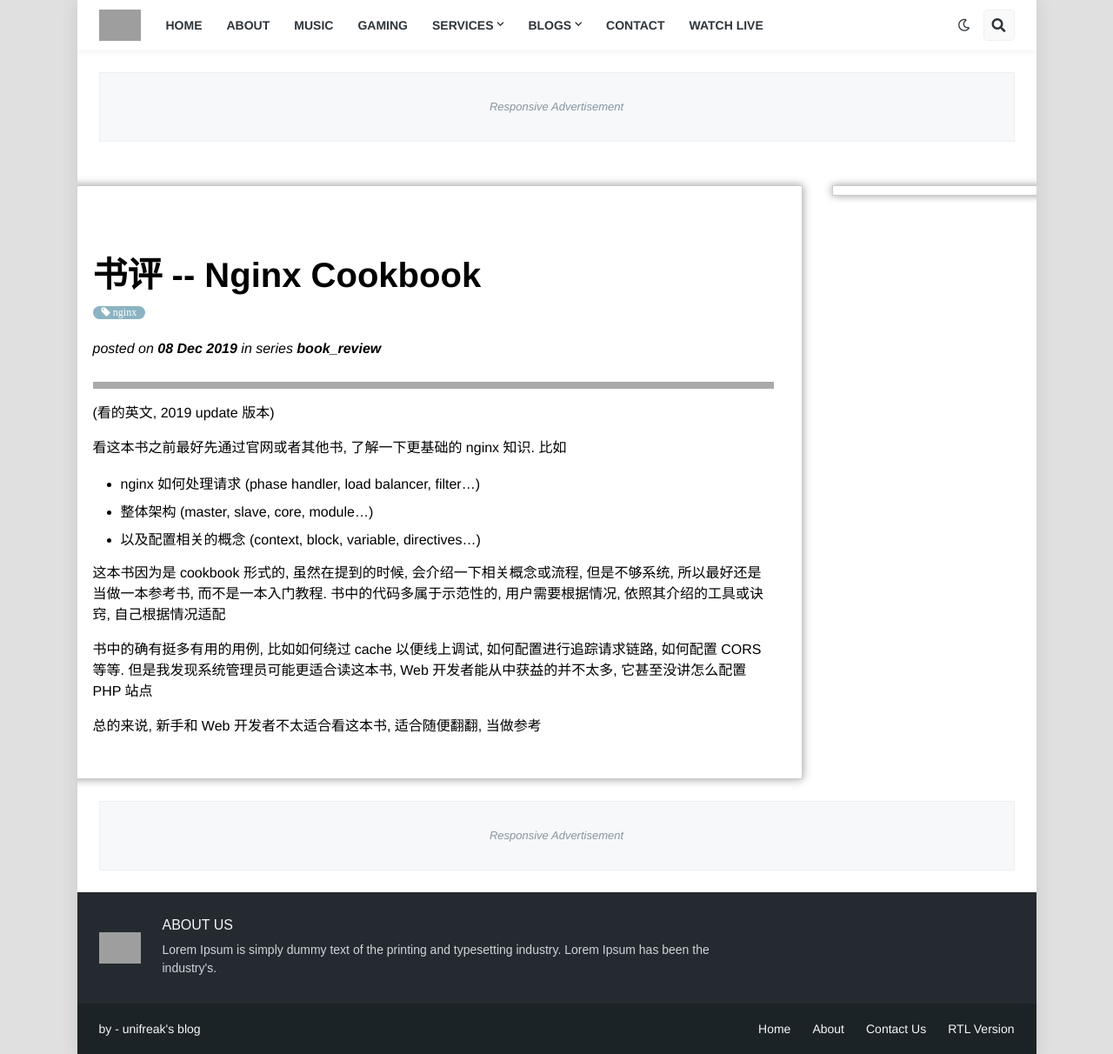
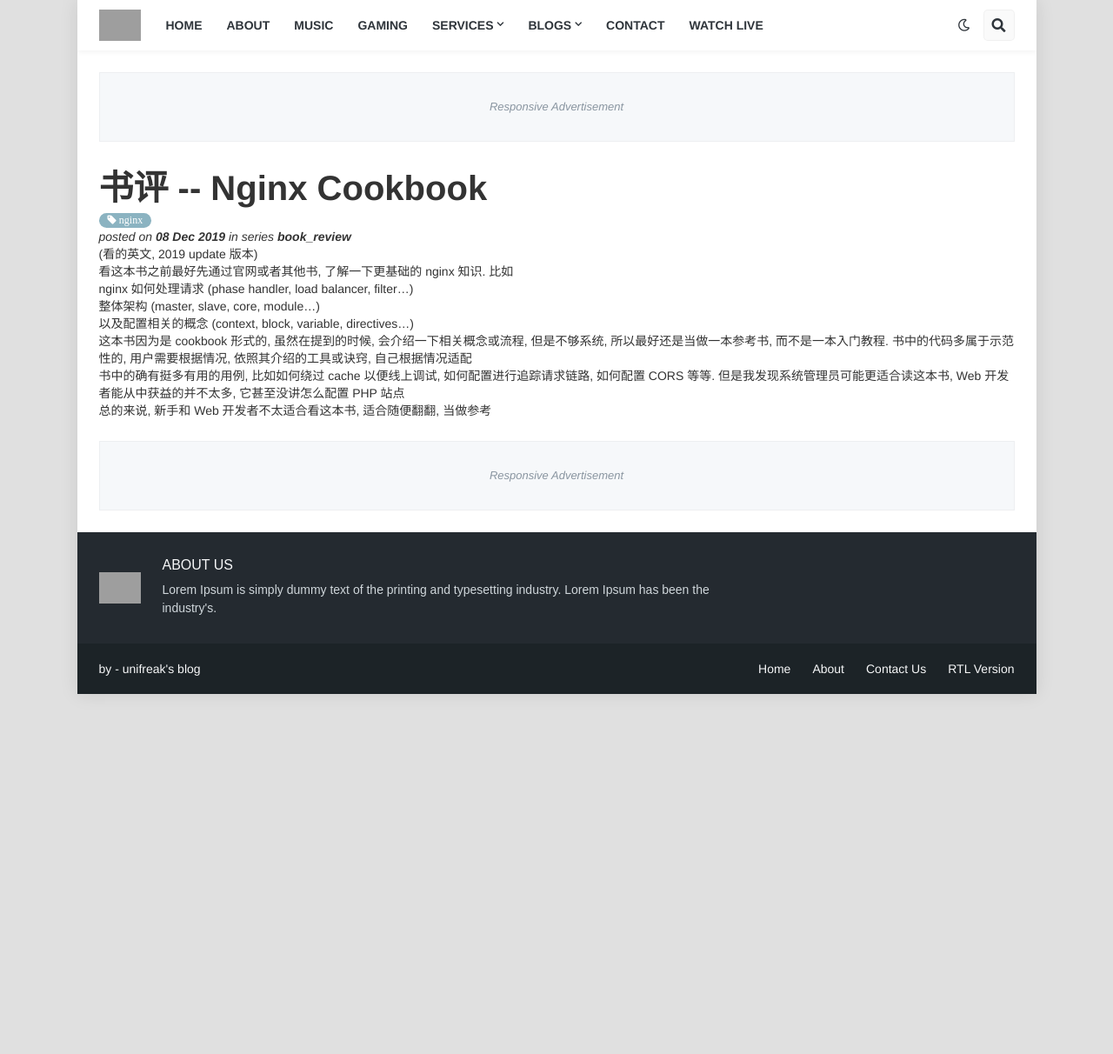
Before and after one commit to postca/postca.github.io, a Jekyll site: the page built from _book_review/nginx_cookbook.md, in a window 1280 px wide. Shown: the whole page at 87% size. Built offline with Jekyll 4.4.1, drawn with Linux system fonts in a browser that asks for light colours; after the commit the page ends 900 px from its top, so only the background shows below that; grey boxes are pictures that could not be loaded.

Commit message:
Update post.html

```diff
--- a/_layouts/post.html
+++ b/_layouts/post.html
@@ -5,8 +5,7 @@
 ---
 
 {% include ads/header-ads-wrap.html %}
-<div class="row">
-  <div id="markdown-container" class="col-lg-9">
+<div class="flex-center" id="content-wrapper" style="transform: none;"><div class="container row-x1" style="transform: none;">
     <header>
       <p id="post-title">{{ page.title }}</p>
       {% if page.tags %}
@@ -32,11 +31,6 @@
     </header>
 
     {{ content | replace: "./img/", "/assets/img/" }}
-  </div>
-
-  <div id="markdown-outline" class="col-lg-3">
-  </div>
-
-</div>
+  </div></div>
 
 {% include ads/footer-ads-wrap.html %}
```
